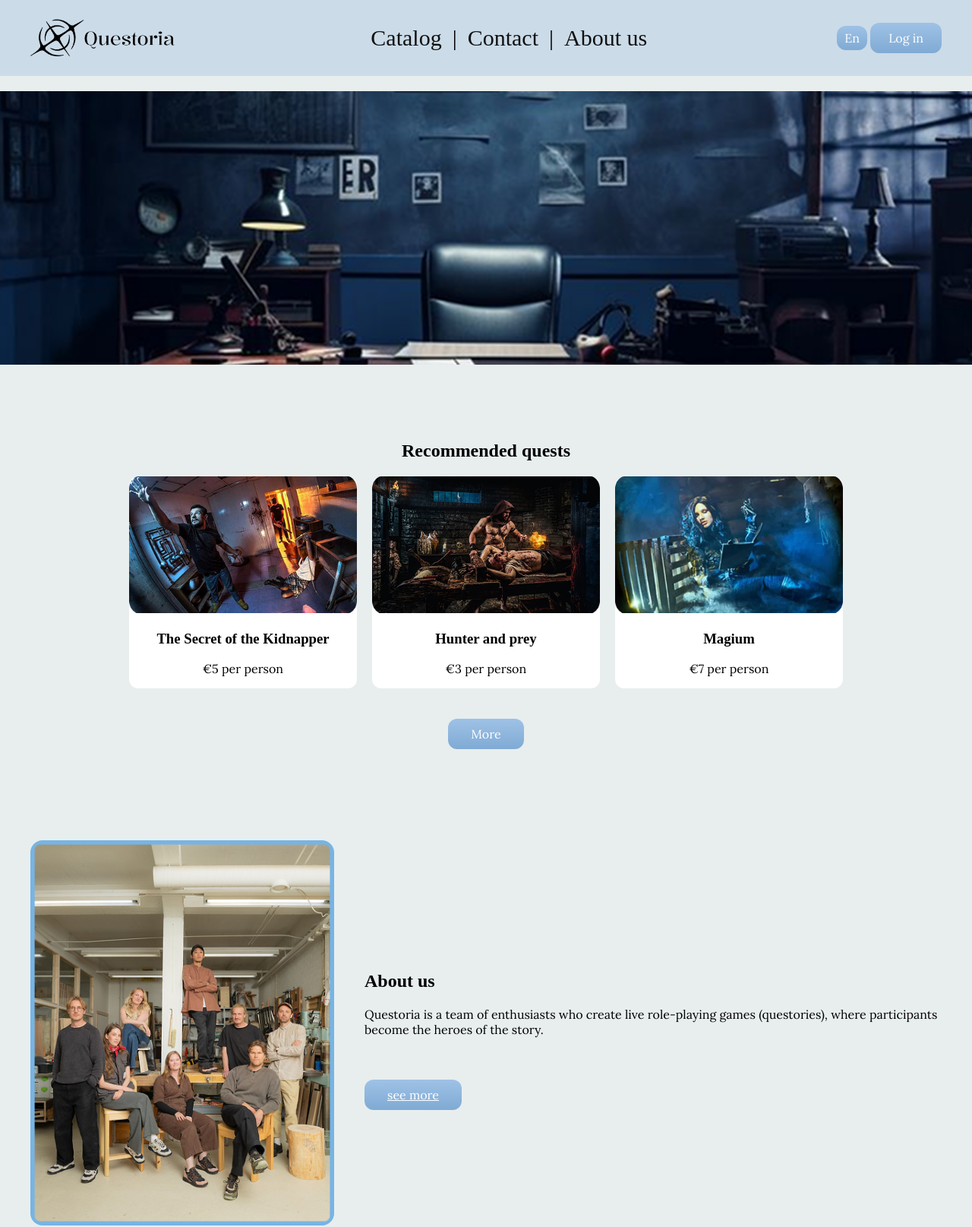
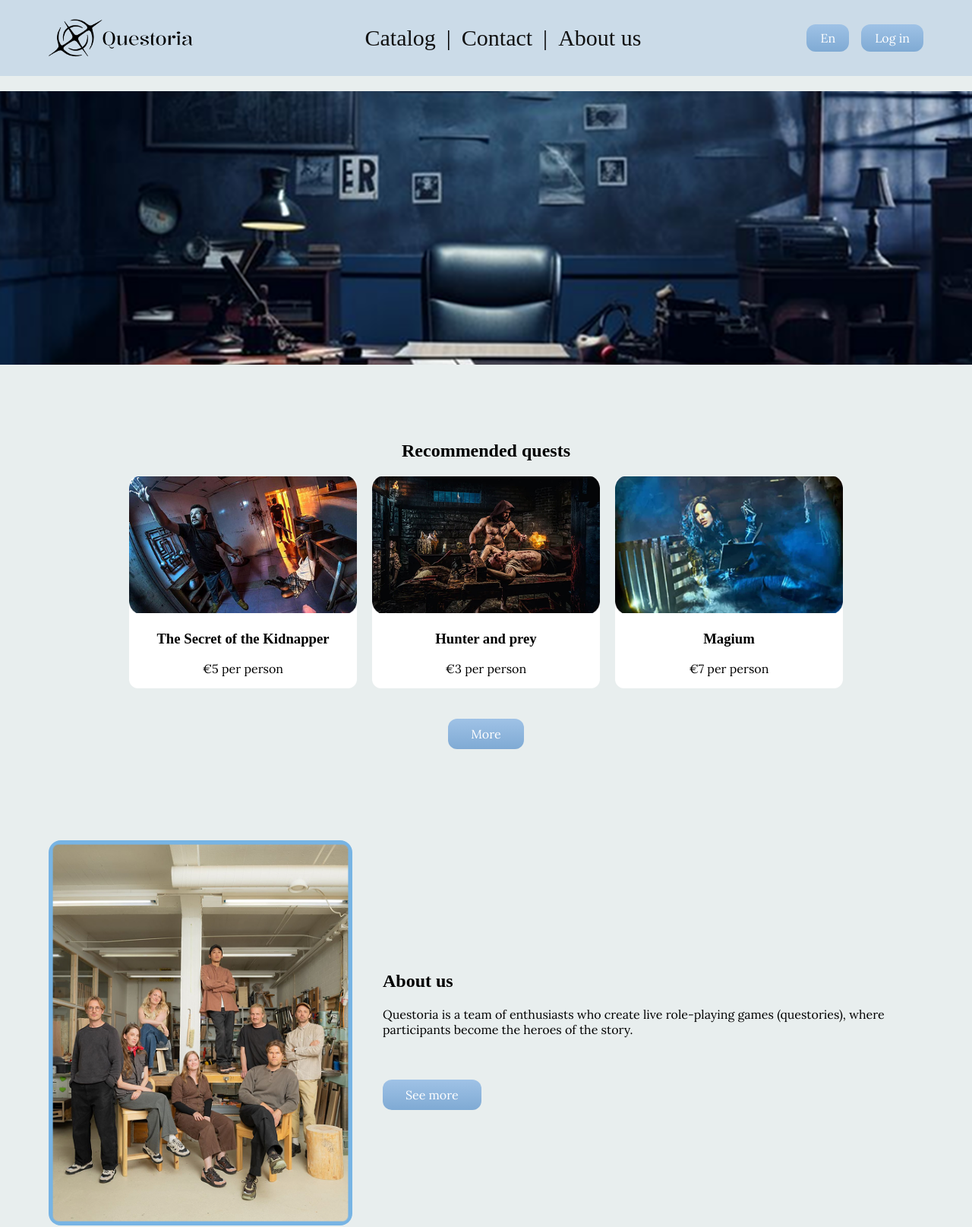
Before and after one commit to KsenjaVassiljeva/Veebiplatvormi-seiklusm-ngude-broneerimiseks, a plain HTML site: page index.html in a window 1280 px wide. Shown: the top 1615 px of the page at 76% size. Drawn offline with Linux system fonts and the light colour scheme; a web font is replaced by a local one.

Commit message:
Fix main page

```diff
--- a/css/style.css
+++ b/css/style.css
@@ -5,11 +5,9 @@
 
 body {
   margin: 0;
-  font-family: sans-serif;
   background: #E8EEEE;
-  font-family: var(--font-text);
+  font-family: var(--font-text); /* убран дублирующий sans-serif */
 }
-
 
 h1, h2, h3, a {
   font-family: var(--font-title);
@@ -17,6 +15,7 @@ h1, h2, h3, a {
 
 .container {
   width: 1200px;
+  max-width: 90%; /* добавлено для адаптивности */
   margin: 0 auto;
 }
 
@@ -25,7 +24,6 @@ h1, h2, h3, a {
   padding: 15px 0;
   transition: 0.3s;
 }
-
 
 .header a:hover {
   color: #000000;
@@ -51,18 +49,12 @@ h1, h2, h3, a {
   object-fit: cover;
 }
 
-@keyframes zoom {
-  from { background-size: 100%; }
-  to { background-size: 110%; }
-}
-
-
 .nav {
   display: flex;
   justify-content: center;
   align-items: center;
   gap: 14px;
-    font-family: 'Kalnia', serif;
+  font-family: var(--font-title);
   font-size: 30px;
 }
 
@@ -75,44 +67,36 @@ h1, h2, h3, a {
   display: flex;
   align-items: center;
   gap: 12px;
-  font-family: 'Kalnia', serif;
+  font-family: var(--font-title);
   font-size: 32px;
 }
-
 
 .logo img {
   height: 70px;
   width: auto;
 }
 
-.login:hover {
-  transform: translateY(-2px);
+.actions {
+  display: flex;
+  align-items: center;
+  gap: 16px;
 }
 
-.login {
-  padding: 10px 24px;
+.login,
+.language {
+  padding: 8px 18px;
   background: linear-gradient(180deg, #9fc2e6, #7faad4);
   color: white;
   border: none;
   border-radius: 12px;
-  font-family: 'Lora', serif;
+  font-family: var(--font-text);
   font-size: 16px;
   cursor: pointer;
+  transition: 0.3s;
 }
 
-.language {
-  padding: 6px 10px;
-  border-radius: 8px;
-  background: linear-gradient(180deg, #9fc2e6, #7faad4);
-  color: white;
-  border: none;
-  border-radius: 12px;
-  font-family: 'Lora', serif;
-  font-size: 16px;
-  cursor: pointer;
-}
-
-.button:hover {
+.login:hover,
+.language:hover { /* исправлено: было .button:hover */
   transform: translateY(-2px);
 }
 
@@ -140,18 +124,17 @@ h1, h2, h3, a {
   object-fit: cover;
 }
 
-.more{
-   margin-top: 30px;
+.more {
   display: inline-block;
-   margin: 40px auto 0;
+  margin: 40px auto 0; /* убран дублирующий margin-top: 30px */
   padding: 10px 30px;
   background: linear-gradient(180deg, #9fc2e6, #7faad4);
   color: white;
-   border: none;
   border-radius: 12px;
-   font-family: 'Lora', serif;
+  font-family: var(--font-text);
   cursor: pointer;
   text-decoration: none;
+  transition: 0.3s;
 }
 
 .more:hover {
@@ -171,16 +154,16 @@ h1, h2, h3, a {
 }
 
 .seemore {
-   margin-top: 30px;
   display: inline-block;
   margin: 40px auto 0;
   padding: 10px 30px;
   background: linear-gradient(180deg, #9fc2e6, #7faad4);
   color: white;
-   border: none;
   border-radius: 12px;
-   font-family: 'Lora', serif;
+  font-family: var(--font-text);
   cursor: pointer;
+  text-decoration: none;
+  transition: 0.3s;
 }
 
 .seemore:hover {
@@ -198,6 +181,6 @@ h1, h2, h3, a {
   color: #A0BBD0;
 }
 
-.footer img{
+.footer img {
   height: 60px;
 }
--- a/index.html
+++ b/index.html
@@ -10,11 +10,9 @@
 <body>
     <header class="header">
         <div class="container">
-            <div class="logo">
             <a href="index.html" class="logo">
                 <img src="images/logo.png" alt="logo">
             </a>
-            </div>
             <nav class="nav">
                 <a href="catalog.html">Catalog</a>
                 <span>|</span>
@@ -28,43 +26,43 @@
             </div>
         </div>
     </header>
+
     <section class="hero">
         <img src="images/main.png" alt="hero">
     </section>
+
     <section class="quests">
         <h2>Recommended quests</h2>
         <div class="cards">
             <div class="card">
-                <img src="images/img1.png"/>
+                <img src="images/img1.png" alt="The Secret of the Kidnapper"/>
                 <h3>The Secret of the Kidnapper</h3>
                 <p>€5 per person</p>
             </div>
-
             <div class="card">
-            <img src="images/img2.png" />
+                <img src="images/img2.png" alt="Hunter and prey"/>
                 <h3>Hunter and prey</h3>
                 <p>€3 per person</p>
             </div>
-
             <div class="card">
-        <img src="images/img3.png" />
+                <img src="images/img3.png" alt="Magium"/>
                 <h3>Magium</h3>
                 <p>€7 per person</p>
             </div>
         </div>
-
         <a class="more" href="catalog.html">More</a>
     </section>
 
     <section class="about">
         <div class="container about-content">
-      <img src="images/team.png" />
+            <img src="images/team.png" alt="Our team"/>
             <div>
                 <h2>About us</h2>
                 <p>
-          Questoria is a team of enthusiasts who create live role-playing games (questories), where participants become the heroes of the story.
+                    Questoria is a team of enthusiasts who create live role-playing games (questories),
+                    where participants become the heroes of the story.
                 </p>
-        <a class="seemore" href="about.html">see more</a>
+                <a class="seemore" href="about.html">See more</a>
             </div>
         </div>
     </section>
@@ -73,6 +71,7 @@
         <img src="images/mini-logo.png" alt="logo">
         Questoria 2025–2026
     </footer>
+
     <script src="js/script.js"></script>
 </body>
 </html>
```
Lines whose indentation alone changed are shown as unchanged.
